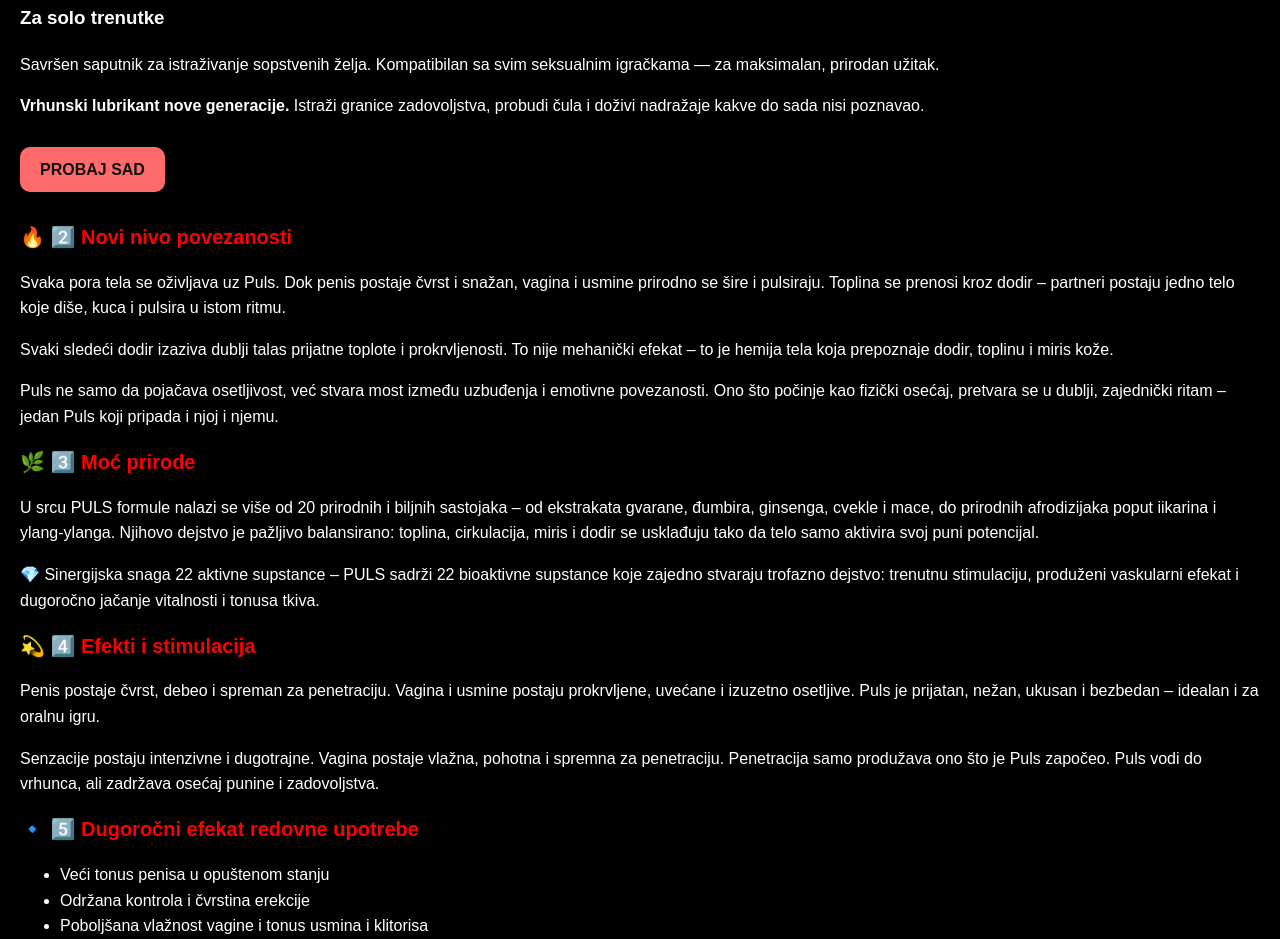
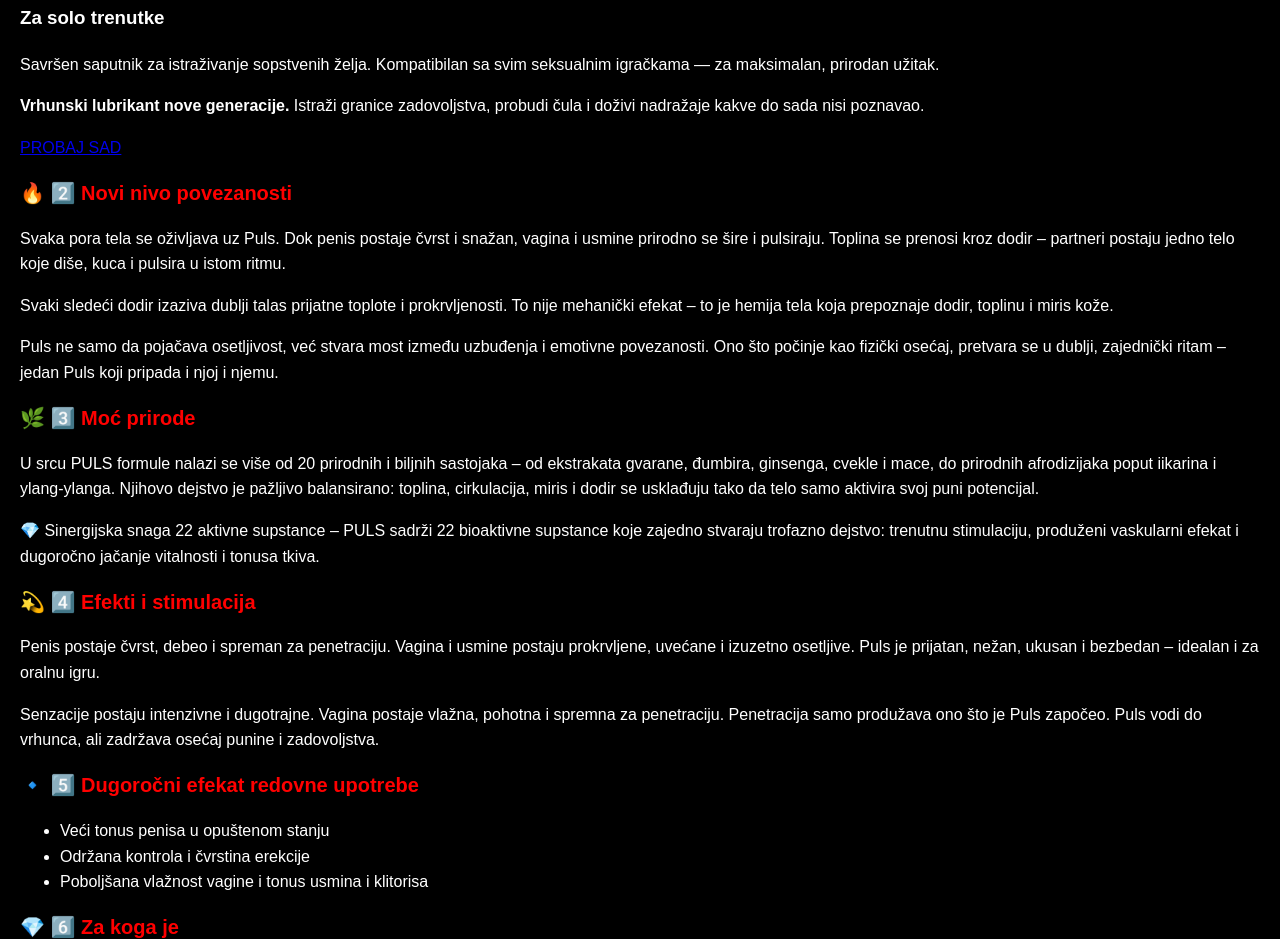
Before and after one commit to acakacarevic73-beep/PULSGELPOTENT, a plain HTML site: page index.html in a window 1280 px wide. Shown: the part 796-1735 px from the top of the page. Drawn offline with Linux system fonts and the light colour scheme.

Commit message:
Remove styles and script from index.html
Removed inline styles and script for button functionality.

```diff
--- a/index.html
+++ b/index.html
@@ -194,40 +194,6 @@
       <p class="puls-cta-lead"><strong>Vrhunski lubrikant nove generacije.</strong> Istraži granice zadovoljstva, probudi čula i doživi nadražaje kakve do sada nisi poznavao.</p>
       <div class="puls-buttons">
         <a href="#order-form" class="btn-primary">PROBAJ SAD</a>
-
-<style>
-  html {
-    scroll-behavior: smooth; /* glatko skrolovanje do forme */
-  }
-
-  .btn-primary {
-    display: inline-block;
-    padding: 10px 20px;
-    margin: 12px 0;
-    background: #ff6b6b;
-    color: #111;
-    font-weight: 600;
-    text-decoration: none;
-    border-radius: 10px;
-    cursor: pointer;
-    transition: transform 0.2s ease, box-shadow 0.2s ease;
-  }
-
-  .btn-primary:hover {
-    transform: translateY(-2px);
-    box-shadow: 0 6px 20px rgba(0,0,0,0.3);
-  }
-  <a href="#order-form" class="btn-primary">PROBAJ SAD</a>
-</style>
-<script>
-  document.getElementById('cta-button').addEventListener('click', function(e) {
-    e.preventDefault(); // blokira default ponašanje linka
-    const form = document.getElementById('order-form');
-    if (form) {
-      form.scrollIntoView({ behavior: 'smooth', block: 'start' }); // glatko skrolovanje do forme
-    }
-  });
-</script>
   </div>
 </section>
 <h2>🔥 2️⃣ Novi nivo povezanosti</h2>
```
